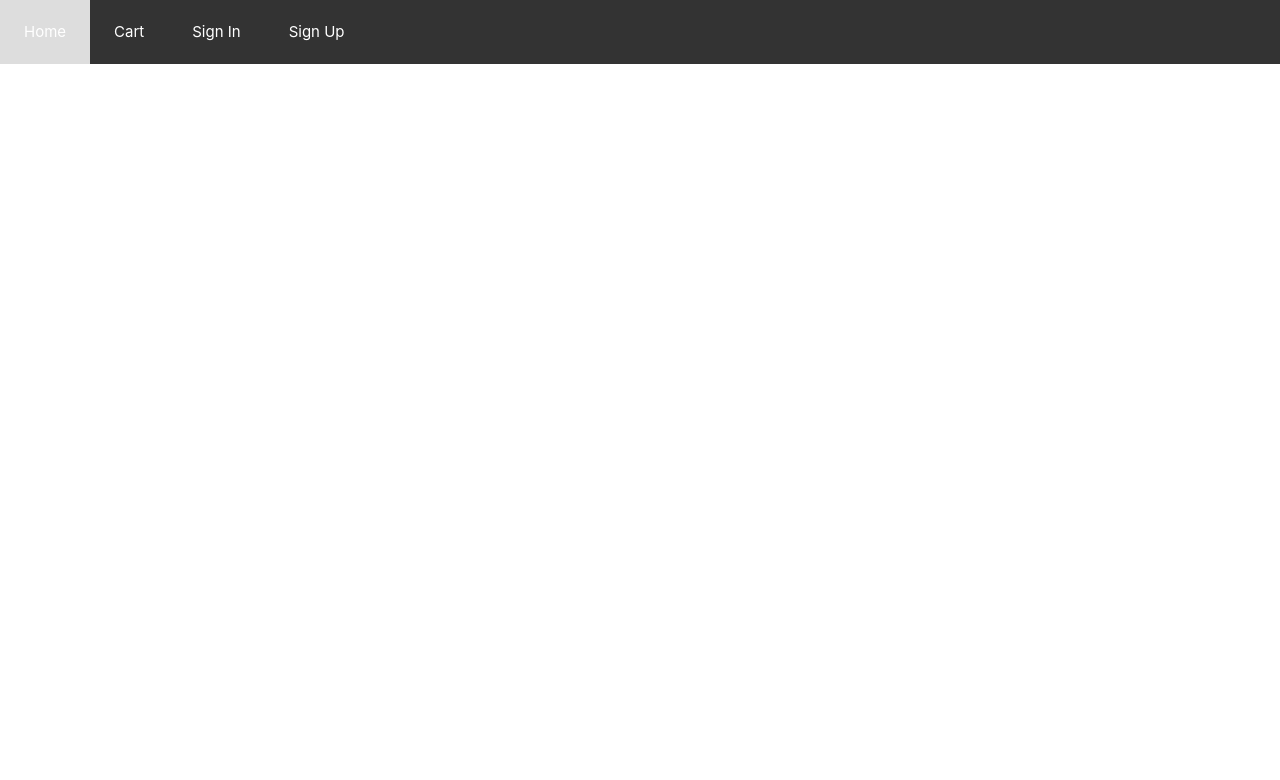
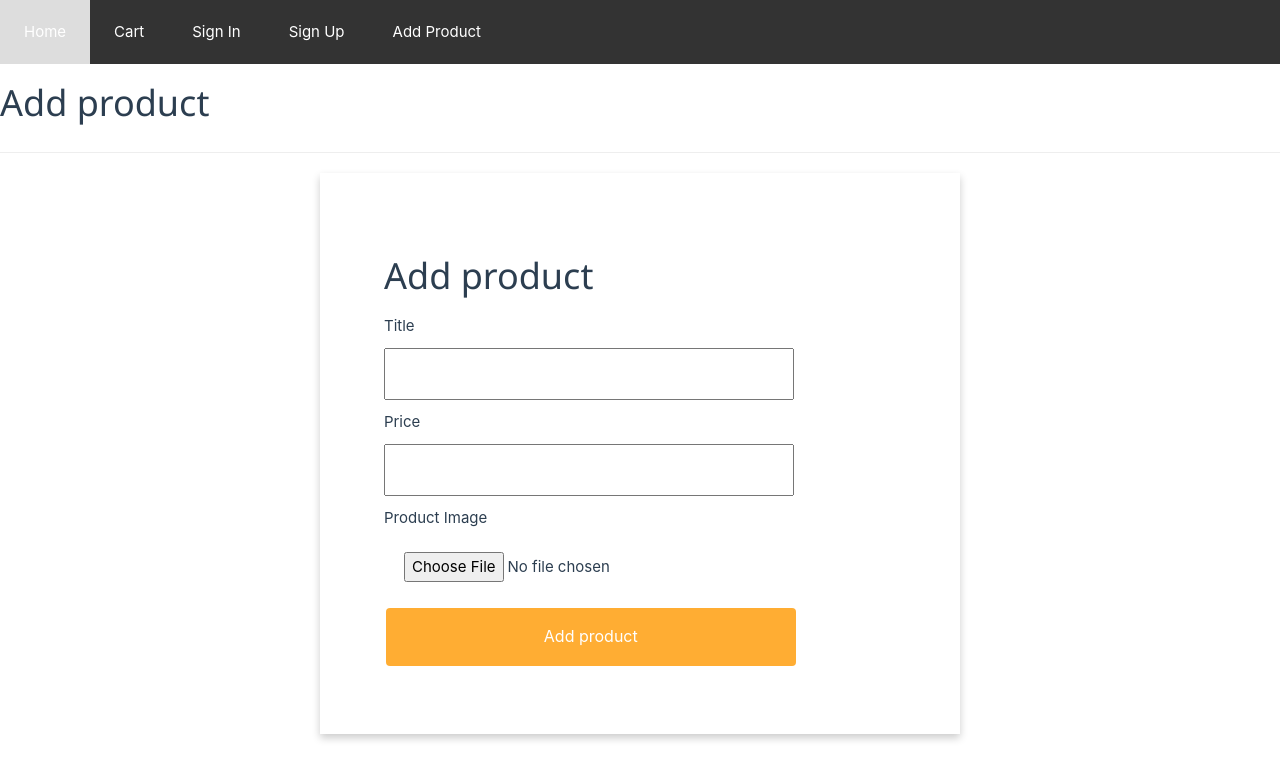
Before and after one commit to yididiya-kassahun/shekilaStock-web, a Vue app: page /add.product in a window 1280 px wide. Shown: the top 780 px of the page. Built offline with nearby package versions, Linux system fonts and the light colour scheme.

Commit message:
render product done

```diff
--- a/index.html
+++ b/index.html
@@ -4,7 +4,9 @@
     <meta charset="UTF-8">
     <link rel="icon" href="/favicon.ico">
     <meta name="viewport" content="width=device-width, initial-scale=1.0">
-    <title>Vite App</title>
+    <link rel="stylesheet" href="https://www.w3schools.com/w3css/4/w3.css">
+    <link rel="stylesheet" href="https://cdnjs.cloudflare.com/ajax/libs/font-awesome/4.7.0/css/font-awesome.min.css">
+    <title>shekila ecommerce</title>
   </head>
   <body>
     <div id="app"></div>
--- a/src/App.vue
+++ b/src/App.vue
@@ -6,6 +6,11 @@ export default {
   //  SignIn,
   //  SignUp
   // }
+  data(){
+    return{
+      userName:localStorage.getItem('userName')
+    }
+  }
 }
 </script>
 
@@ -18,6 +23,8 @@ export default {
           <a><RouterLink :to="{path:'cart'}">Cart</RouterLink></a>
           <a><RouterLink :to="{path:'signin'}">Sign In</RouterLink></a>
           <a><RouterLink :to="{path:'signup'}">Sign Up</RouterLink></a>
+          <a><RouterLink :to="{path:'add.product'}">Add Product</RouterLink></a>
+          <div class="user-name"> <b>{{ userName }}</b> </div>
         </nav>
       </header>
     </div>
@@ -60,4 +67,10 @@ export default {
   display: table;
 }
 
+.user-name {
+  float: right;
+  color: #fff;
+  padding: 15px;
+}
+
 </style>
--- /dev/null
+++ b/src/axios.js
@@ -0,0 +1,5 @@
+import axios from "axios";
+
+axios.defaults.baseURL = 'http://localhost:3000/';
+
+axios.defaults.headers.common['Authorization'] = 'Bearer' + localStorage.getItem('token');
--- a/src/main.js
+++ b/src/main.js
@@ -3,8 +3,9 @@ import './assets/main.css'
 import { createApp } from 'vue'
 import App from './App.vue'
 import router from './router'
+import './axios.js'
 
-const app = createApp(App)
+const app = createApp(App);
 
 app.use(router);
 
--- a/src/router/index.js
+++ b/src/router/index.js
@@ -4,6 +4,7 @@ import login from '../views/login.vue';
 import register from '../views/register.vue';
 import home from '../views/home.vue';
 import cart from '../views/Cart.vue';
+import AddProduct from '../views/AddProduct.vue';
 
 const routes = [
   {
@@ -25,6 +26,11 @@ const routes = [
     path:'/signup',
     name:'signup',
     component:register
+  },
+  {
+    path:'/add.product',
+    name:'add.product',
+    component:AddProduct
   }
 ];
 const router = createRouter({
--- /dev/null
+++ b/src/views/AddProduct.vue
@@ -0,0 +1,108 @@
+<template>
+    <h1 id="title">Add product</h1>
+    <hr>
+    <div class="product-container">
+   <div class="product-card">
+    <form @submit.prevent="addProduct" class="form-container" enctype="multipart/form-data">
+            <h1>Add product</h1>
+        <div class="form-group">
+            <label for="_title">Title</label> <br>
+            <input type="text" id="_title" v-model="productData.title">
+        </div>
+        <div class="form-group">
+            <label for="_price">Price</label> <br>
+            <input type="number" id="_price" v-model="productData.price">
+        </div>
+        <div class="form-group">
+            <label for="_image">Product Image</label> <br>
+            <input type="file" id="_image" @change="handleImageChange">
+        </div>
+          <button type="submit" class="product-btn">Add product</button>
+        </form>
+   </div>
+    </div>
+</template>
+
+<script>
+import axios from "axios";
+
+export default {
+    data () {
+        return {
+            productData:{
+                title:'',
+                price:'',
+                image:null
+            }
+        }
+    },
+    methods:{
+        handleImageChange(event) {
+       this.productData.image = event.target.files[0];
+    },
+
+    async addProduct(){
+        const formData = new FormData();
+        formData.append('title',this.productData.title);
+        formData.append('price',this.productData.price);
+        formData.append('image',this.productData.image);
+
+        console.log("======"+this.productData.image);
+
+        const config = { headers: { 'Content-Type': 'multipart/form-data' } };
+
+         await axios.post('add.product',formData,config)
+                .then(result=>{
+                   console.log(result);
+                   return this.$router.push('/');
+                })
+                .catch(err=>{
+                    console.log(err);
+                })
+          }
+}
+}
+</script>
+
+<style>
+.home-container {
+  margin:0%;
+  padding: 0%;
+  float: left;
+  display: flex;
+}
+
+.product-card{
+  background-color: #fff;
+  box-shadow: 0 4px 8px 0 rgba(0,0,0,0.2);
+  transition: 0.3s;
+  width: 50%;
+  height: fit-content;
+  margin-left:25%;
+}
+
+
+input{
+  width: 80%;
+  padding: 12px 20px;
+  margin: 10px 0;
+  box-sizing: border-box;
+}
+
+.product-btn {
+  background-color: #ffad33;
+  border: none;
+  color: white;
+  padding: 16px 32px;
+  text-decoration: none;
+  margin: 4px 2px;
+  cursor: pointer;
+  width: 80%;
+  font-size: medium;
+  border-radius: 4px;
+}
+
+.form-container{
+    padding: 10%;
+}
+</style>
--- a/src/views/Home.vue
+++ b/src/views/Home.vue
@@ -1,41 +1,63 @@
 <template>
     <h1 id="home-title">ሸክላ Stock ecommerce</h1>
     <hr>
+
+    <div class="search-container">
+      <input
+        type="text"
+        id="search-input"
+        placeholder="Search..."
+      />
+      <button type="submit" id="search-button">
+        <i class="fa fa-search"></i>
+      </button>
+    </div>
+
     <div class="home-container">
-   <div class="card">
-    <div class="item">
-        <img src="../assets/photos/clay1.jpeg" width="200px" height="200px">
-         <h4>Item 1</h4>
-         <h5>Price: $3.99</h5>
-         <button class="cartBtn">Add to cart</button>
-    </div>
-   </div>
-   <div class="card">
-    <div class="item">
-        <img src="../assets/photos/clay2.jpeg" width="200px" height="200px">
-        <h4>Item 2</h4>
-        <h5>Price: $7.99</h5>
-        <button class="cartBtn">Add to cart</button>
-    </div>
-   </div>
-   <div class="card">
+
+   <!-- <div class="card">
     <div class="item">
         <img src="../assets/photos/clay3.webp" width="200px" height="200px">
         <h4>Item 3</h4>
         <h5>Price: $5.99</h5>
         <button class="cartBtn">Add to cart</button>
     </div>
+   </div> -->
+
+   <div class="itemContainer" v-for="product in products" :key="product._id">
+   <div class="card">
+      <div class="item">
+        <img :src="baseUrl + product.image" width="200" height="200" alt="no image">
+        <h4>{{ product.title }}</h4>
+        <h5>Price: ${{ product.price }}</h5>
+        <button class="cartBtn">Add to cart</button>
+    </div>
    </div>
-    </div>
+  </div>
+
+ </div>
 </template>
 
 <script>
+import axios from 'axios';
+import {onMounted, ref} from 'vue';
+
 export default {
-    setup () {
 
+    data () {
+        return {
+          products:[],
+          baseUrl: 'http://localhost:3000/uploads/',
+        }
+    },
+   mounted(){
+            axios.get('get.products')
+            .then(productItems=>{
+               this.products = productItems.data.products;
+              // console.log(this.products);
+            })
+    }
 
-        return {}
-    }
 }
 </script>
 
@@ -53,9 +75,12 @@ export default {
   background-color: #fff;
   box-shadow: 0 4px 8px 0 rgba(0,0,0,0.2);
   transition: 0.3s;
-  width: 300px;
-  height: 300px;
-  margin: 5%;
+  width: fit-content;
+  height: fit-content;
+  margin: 15%;
+}
+.itemContainer{
+  margin: 20px;
 }
 .item{
     padding: 10px;
@@ -71,4 +96,43 @@ export default {
     padding: 5px 15px;
     text-decoration: none;
 }
+
+/* Style the search container */
+.search-container {
+  display: flex;
+  align-items: center;
+  max-width: 600px;
+  margin: 0 auto;
+  position: relative;
+}
+
+/* Style the search input */
+#search-input {
+  width: 100%;
+  padding: 10px;
+  border: 2px solid #ff9d2d;
+  border-radius: 5px;
+  font-size: 16px;
+  outline: none;
+}
+
+/* Style the search button */
+#search-button {
+  background-color: #c5c6c6;
+  color: #fff;
+  border:none;
+  padding: 12px 15px;
+  cursor: pointer;
+  transition: background-color 0.3s;
+}
+
+#search-button:hover {
+  background-color: #ff9d2d;
+}
+
+#search-button i {
+  font-size: 20px;
+}
+
+
 </style>
--- a/src/views/login.vue
+++ b/src/views/login.vue
@@ -1,29 +1,48 @@
 <template>
     <div class="card">
-       <form class="form-container">
+       <form @submit.prevent="loginUser" class="form-container">
            <h1>Login Page</h1>
        <div class="form-group">
            <label for="txt1">Email</label> <br>
-           <input type="text">
+           <input type="text" v-model="userData.email">
        </div>
        <div class="form-group">
            <label for="txt1"> Password</label> <br>
-           <input type="password">
+           <input type="password" v-model="userData.pass">
        </div>
          <button type="submit" class="btn">Sign In</button>
+         <div id="login">
+             <p>Have no account? <span><a href="/signup">Register here</a></span></p>
+         </div>
        </form>
-       <div id="reg">
-           <p>Have no account? <span><a href="/">Register here</a></span></p>
-       </div>
      </div>
 </template>
 
 <script>
+import axios from 'axios';
+
 export default {
-   setup () {
+   data () {
+       return {
+        userData:{
+            email:'',
+            pass:''
+        }
+       }
+   },
+   methods:{
+    loginUser(){
+       axios.post('signIn',this.userData)
+        .then(user=>{
+            localStorage.setItem('token',user.data.token);
+            localStorage.setItem('userName',user.data.userName);
 
-
-       return {}
+           return this.$router.push('/');
+        })
+        .catch(err=>{
+            console.log(err);
+        })
+    }
    }
 }
 </script>
@@ -34,7 +53,7 @@ export default {
  background-color: #fff;
  box-shadow: 0 4px 8px 0 rgba(0,0,0,0.2);
  transition: 0.3s;
- height: 400px;
+ height: fit-content;
  width: 40%;
  margin-left: 25%;
 }
@@ -63,7 +82,7 @@ input{
  font-size: medium;
 }
 
-#reg{
+#login{
    margin-left: 15%;
 }
 </style>
--- a/src/views/register.vue
+++ b/src/views/register.vue
@@ -15,10 +15,10 @@
             <input type="password" id="pass" v-model="formData.uPass">
         </div>
           <button type="submit" class="btn">Sign Up</button>
+          <div id="reg">
+              <p>Have account? <span><a href="/signin">Login here</a></span></p>
+          </div>
         </form>
-        <div id="reg">
-            <p>Have account? <span><a href="/">Login here</a></span></p>
-        </div>
       </div>
 </template>
 
@@ -38,9 +38,10 @@ export default {
     },
     methods:{
         createUser(){
-            axios.post('http://localhost:3000/signUp',this.formData)
+            axios.post('signUp',this.formData)
             .then(result=>{
                 console.log(result);
+                this.$router.push('/signin');
             })
             .catch(err=> {
                 console.log(err);
@@ -57,7 +58,7 @@ export default {
   box-shadow: 0 4px 8px 0 rgba(0,0,0,0.2);
   transition: 0.3s;
   width: 50%;
-  height: 500px;
+  height: fit-content;
   margin-left:25%;
 }
 
```
